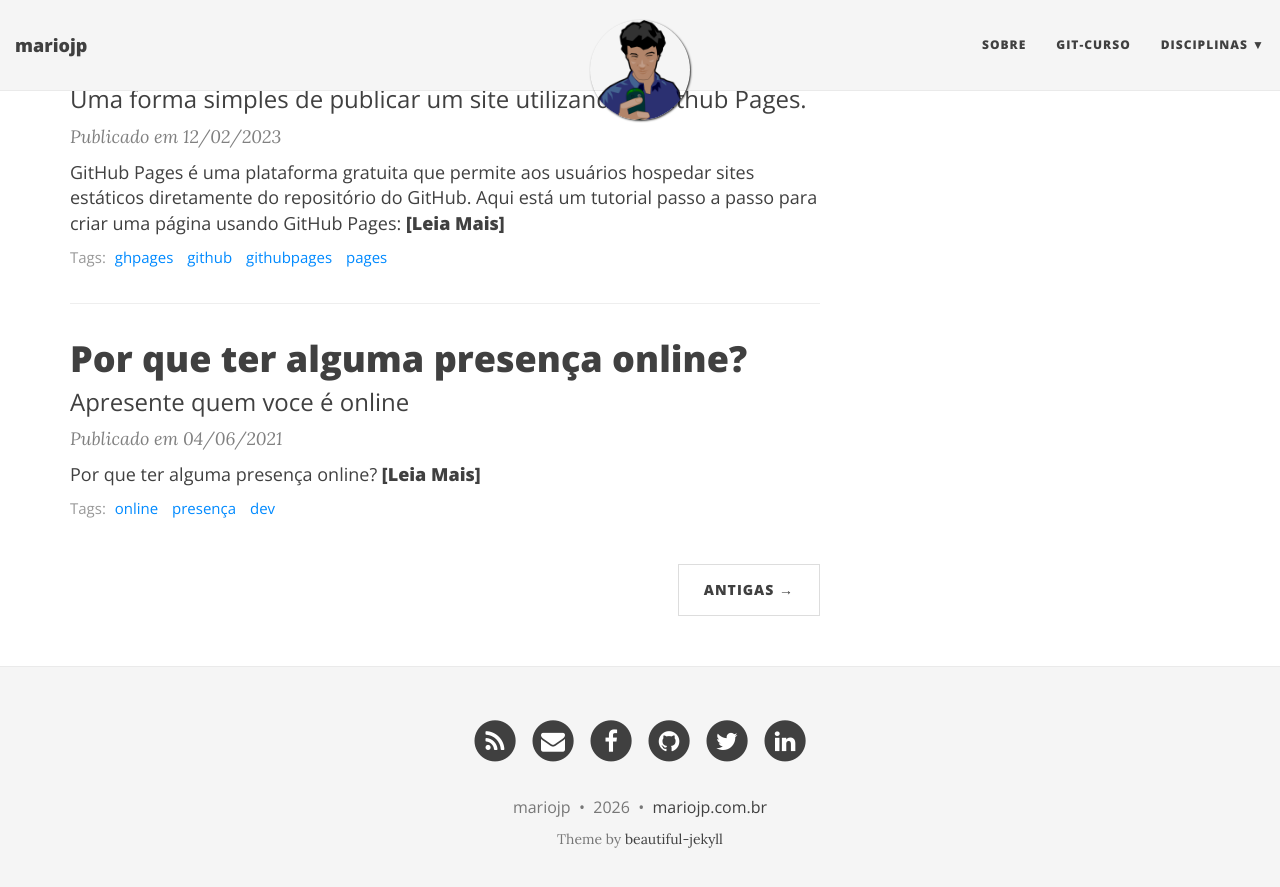
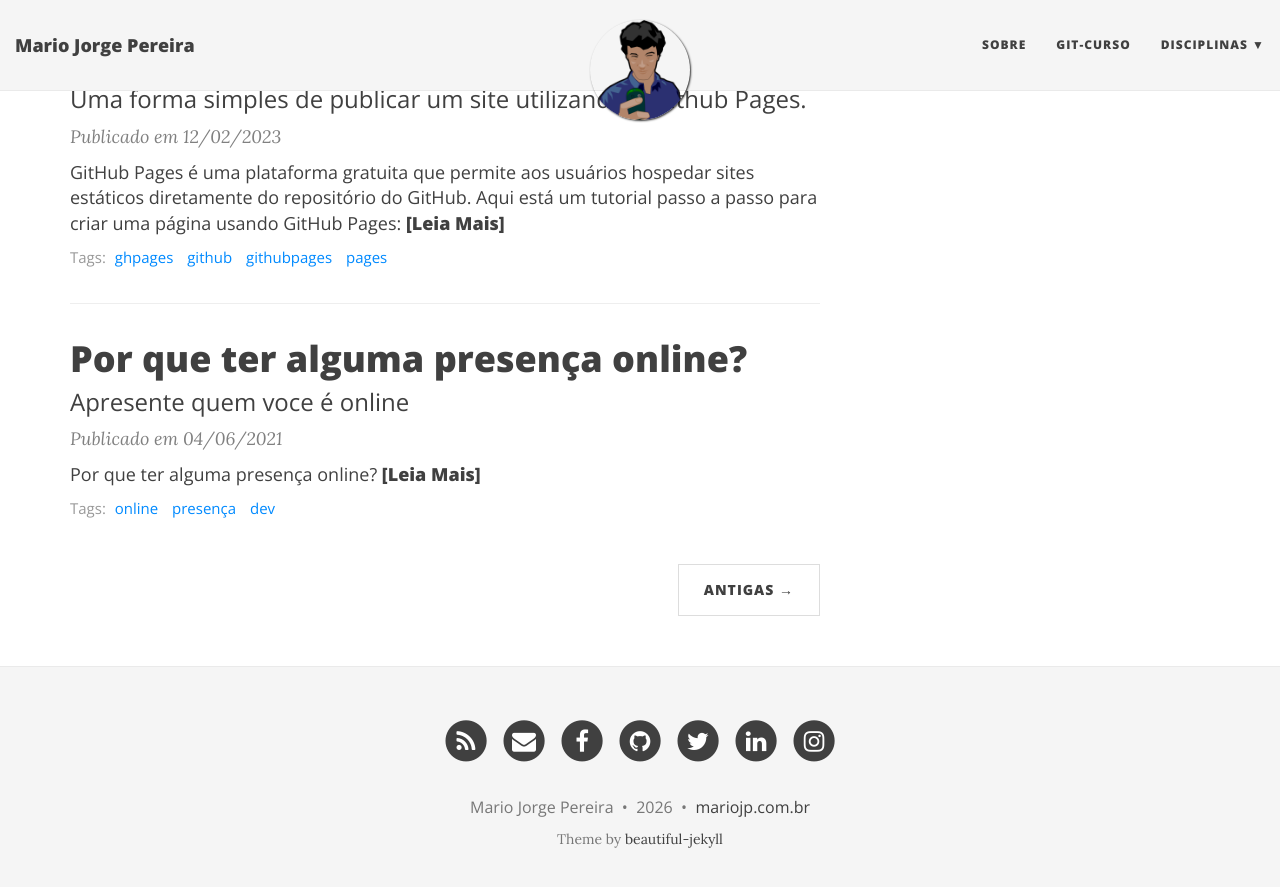
Before and after one commit to mariojp/mariojp.github.io, a Jekyll site: the page built from index.html, in a window 1280 px wide and 900 px high, scrolled down 2235 px. Shown: the top 887 px of the window. Built offline with Jekyll 4.4.1, drawn with Linux system fonts in a browser that asks for light colours; nearby versions of some CDN libraries; the list of posts is cut into pages by our own code; comment, search, counter and statistics services are not loaded; some of the changed lines change nothing that is shown.

Commit message:
Update site title and description in config

```diff
--- a/_config.yml
+++ b/_config.yml
@@ -1,11 +1,10 @@
 # --- General options --- #
 
 # Name of website
-title: mariojp
+title: Mario Jorge Pereira
 
 # Short description of your site
-description: Pai, Dev, Professor e Empreendedor. O site tem como objetivo servir como um guia para quem esta começando e de referencia para quem já tem mais tempo na area de tecnologia
-
+description: "Engenharia de software, governança de dados, inteligência artificial aplicada e educação tecnológica."
 # --- Local development options ---
 # If your website is hosted locally rather than on GitHub, then you need to uncomment the next two parameters to set the url and baseurl
 # *** If you're not sure what this mean, then leave this section as it is. Only modify the url and baseurl if you know what you're doing!***
@@ -65,7 +64,7 @@
 # Change all these values or delete the ones you don't want.
 # Important: you must keep the "name" parameter, everything else you can remove
 author:
-  name: mariojp
+  name: Mario Jorge Pereira
 
 # Select your active Social Network Links.
 # Uncomment the links you want to show in the footer and add your information to each link.
@@ -82,7 +81,7 @@
 #  xing: yourname
 #  stackoverflow: "3943160/daattali"
 #  snapchat: deanat78
-#  instagram: deanat78
+  instagram: mariojpereira
 #  youtube: user/deanat78
 #  spotify: yourname
 #  telephone: +14159998888
@@ -95,6 +94,7 @@
   twitter: true
   facebook: true
   linkedin: true
+  instagram: true
 
 # How to display the link to the website in the footer
 # Remove this if you don't want a link in the footer
```
